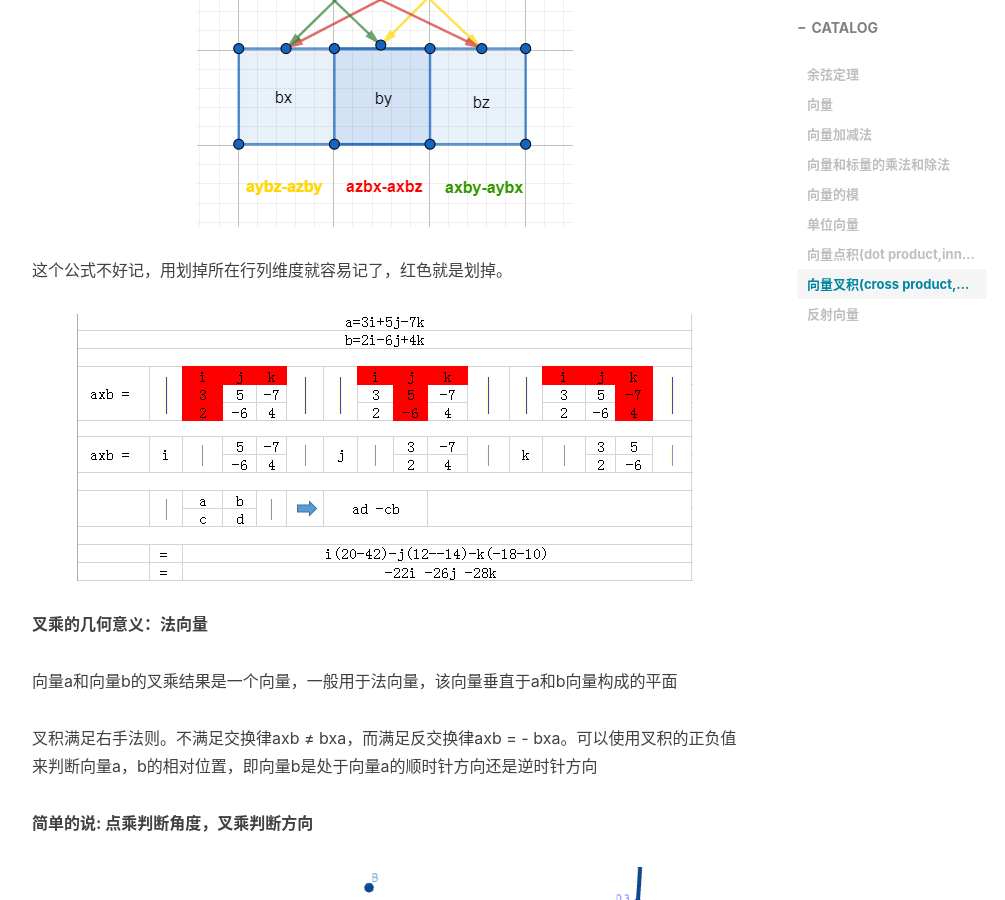
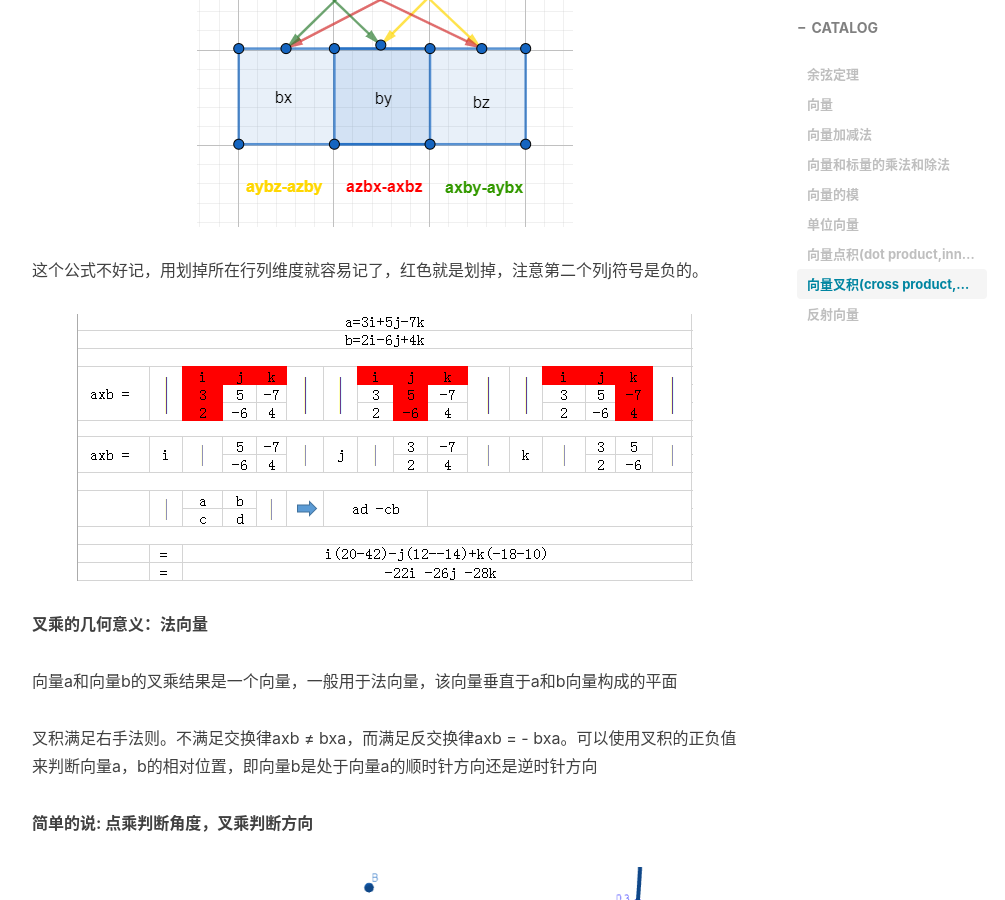
Before and after one commit to chenanbao/chenanbao.github.io, a Jekyll site: the page built from _posts/2008-10-26-常见数学公式推导.md, in a window 1280 px wide and 900 px high, scrolled down 8803 px. Shown: the whole window, without its empty margins (233-1238 px from the left). Built offline with Jekyll 4.4.1, drawn with Linux system fonts in a browser that asks for light colours; nearby versions of some CDN libraries; comment, search, counter and statistics services are not loaded.

Commit message:
修正符号错误

```diff
--- a/_posts/2008-10-26-常见数学公式推导.md
+++ b/_posts/2008-10-26-常见数学公式推导.md
@@ -193,7 +193,7 @@ aXb = (ax,ay,az)X(bx,by,bz)=(aybz-azby,azbx-axbz,axby-aybx)
 
 ![image](/img/pos_70.png)
 
-这个公式不好记，用划掉所在行列维度就容易记了，红色就是划掉。
+这个公式不好记，用划掉所在行列维度就容易记了，红色就是划掉，注意第二个列j符号是负的。
 
 ![image](/img/pos_75.png)
 
```
Also changed, not shown: img/pos_75.png.
